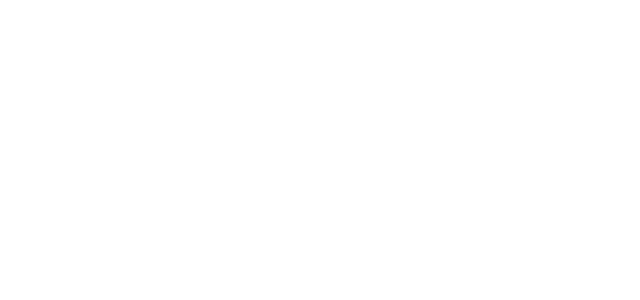
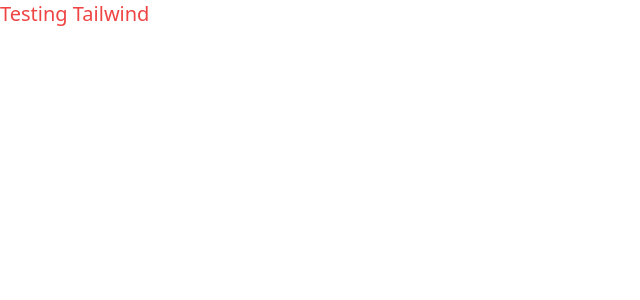
Before and after one commit to drummer-Yurii/map-app-vue3, a Vue app in the folder client/: page / in a window 1280 px wide. Shown: the top 300 px of the page, without its empty margins (0-640 px from the left). Built offline with nearby package versions, Linux system fonts and the light colour scheme.

Commit message:
add tailwind and other dependencies

```diff
--- /dev/null
+++ b/client/postcss.config.js
@@ -0,0 +1,6 @@
+module.exports = {
+  plugins: {
+    tailwindcss: {},
+    autoprefixer: {},
+  },
+}
--- /dev/null
+++ b/client/src/assets/tailwind.css
@@ -0,0 +1,3 @@
+@tailwind base;
+@tailwind components;
+@tailwind utilities;
--- a/client/src/main.js
+++ b/client/src/main.js
@@ -1,5 +1,6 @@
 import { createApp } from 'vue'
 import App from './App.vue'
 import router from './router'
+import '../src/assets/tailwind.css'
 
 createApp(App).use(router).mount('#app')
--- a/client/src/views/HomeView.vue
+++ b/client/src/views/HomeView.vue
@@ -1,6 +1,6 @@
 <template>
   <div class="home">
-
+    <h1 class="text-xl text-red-500">Testing Tailwind</h1>
   </div>
 </template>
 
--- /dev/null
+++ b/client/tailwind.config.js
@@ -0,0 +1,12 @@
+/** @type {import('tailwindcss').Config} */
+module.exports = {
+  content: [
+    "./index.html",
+    "./src/**/*.{vue,js,ts,jsx,tsx}",
+  ],
+  jit: true,
+  theme: {
+    extend: {},
+  },
+  plugins: [],
+}
```
Also changed, not shown: client/package.json (+6 -1 lines), 1 other file (tests, documents, lock files or other folders).
